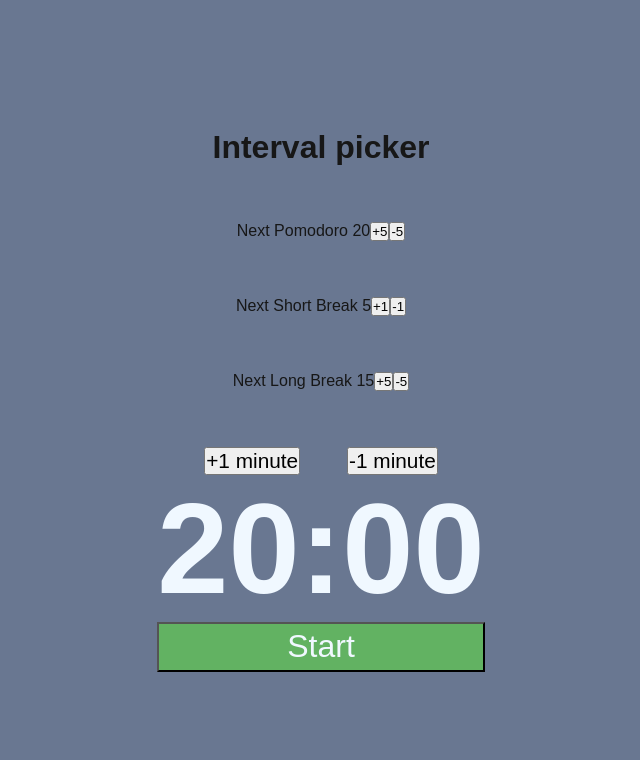
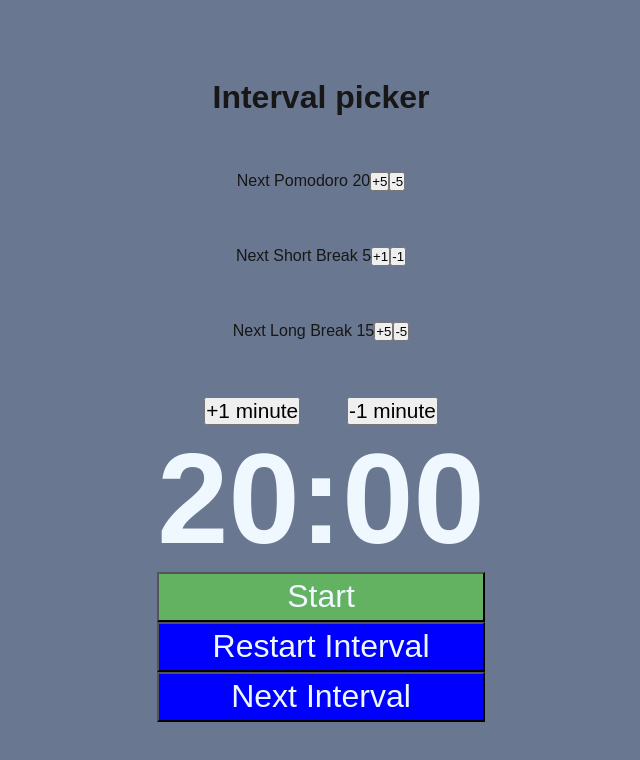
Before and after one commit to NoelleDeAngelo/Pomodoro-Timer, a Next.js app: page / in a window 1280 px wide. Shown: the top 760 px of the page, without its empty margins (319-959 px from the left). Built offline with nearby package versions, Linux system fonts and the light colour scheme.

Commit message:
Add buttons to restart interval and move to next interval

```diff
--- a/src/app/components/Timer.jsx
+++ b/src/app/components/Timer.jsx
@@ -22,12 +22,11 @@
   useEffect(() => {
     if (timeInSec <= 0) {
       changeInterval()
-      console.log("this changed")
     }
   }, [timeInSec])
 
 
-    useEffect(() => {
+  useEffect(() => {
       setTimeInSec(time*60)
     }, [time]);
 
@@ -64,6 +63,22 @@
         >
           {isCounting ? "Stop" : "Start"}
         </button>
+        <button
+          className={styles.startstopbutton}
+          onClick={() => {
+            setTimeInSec(time * 60);
+          }}
+        >
+          Restart Interval
+        </button>
+        <button
+          className={styles.startstopbutton}
+          onClick={() => {
+            changeInterval();
+          }}
+        >
+          Next Interval
+        </button>
       </div>
     </>
   );
--- a/src/app/components/timer.module.css
+++ b/src/app/components/timer.module.css
@@ -14,6 +14,7 @@
   color: aliceblue;
   font-size: 2rem;
   height:50px;
+  background-color: blue;
 }
 .updowncontiner{
   display: flex;
--- a/src/app/page.js
+++ b/src/app/page.js
@@ -26,7 +26,6 @@
   }
 
   const changeInterval = function () {
-    console.log("this is current int "+ currentInterval)
     if (currentInterval === "pom") {
       if (roundsCount > 3) {
         setCurrentInterval("long")
```
